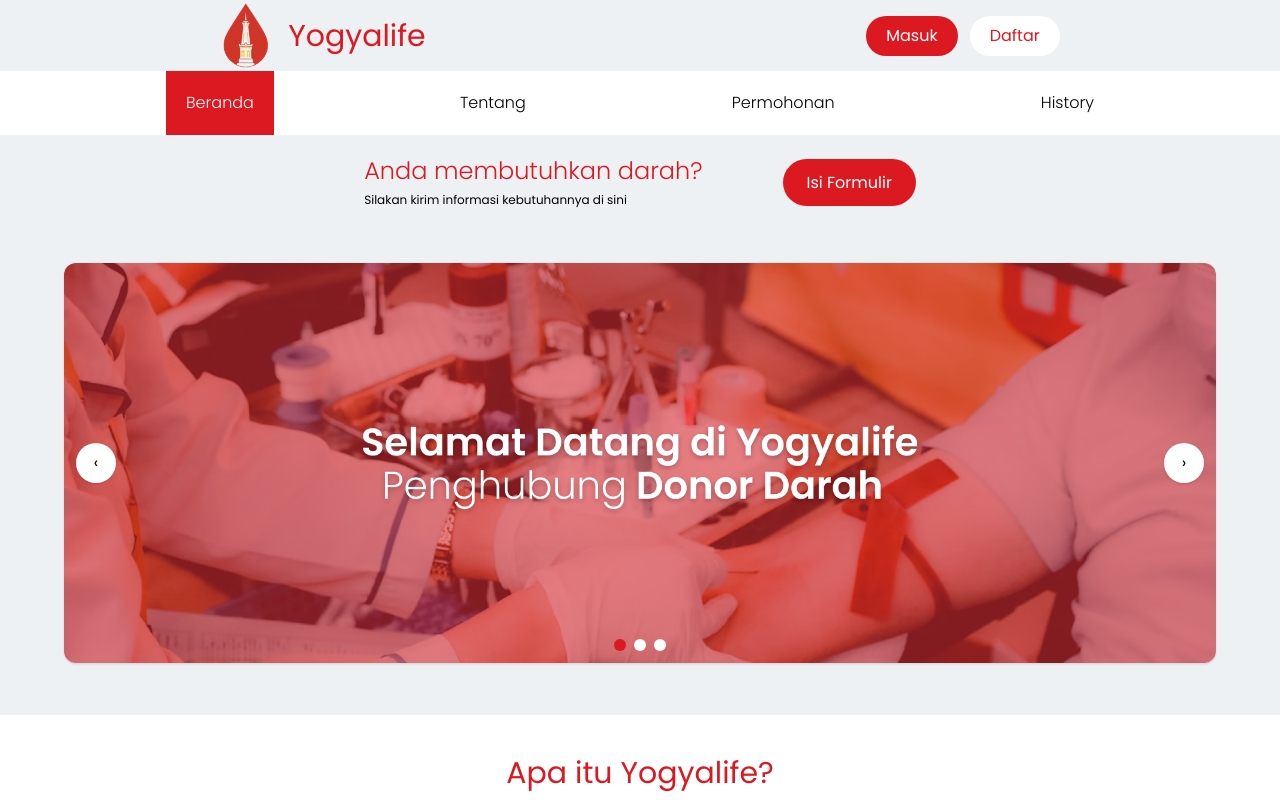
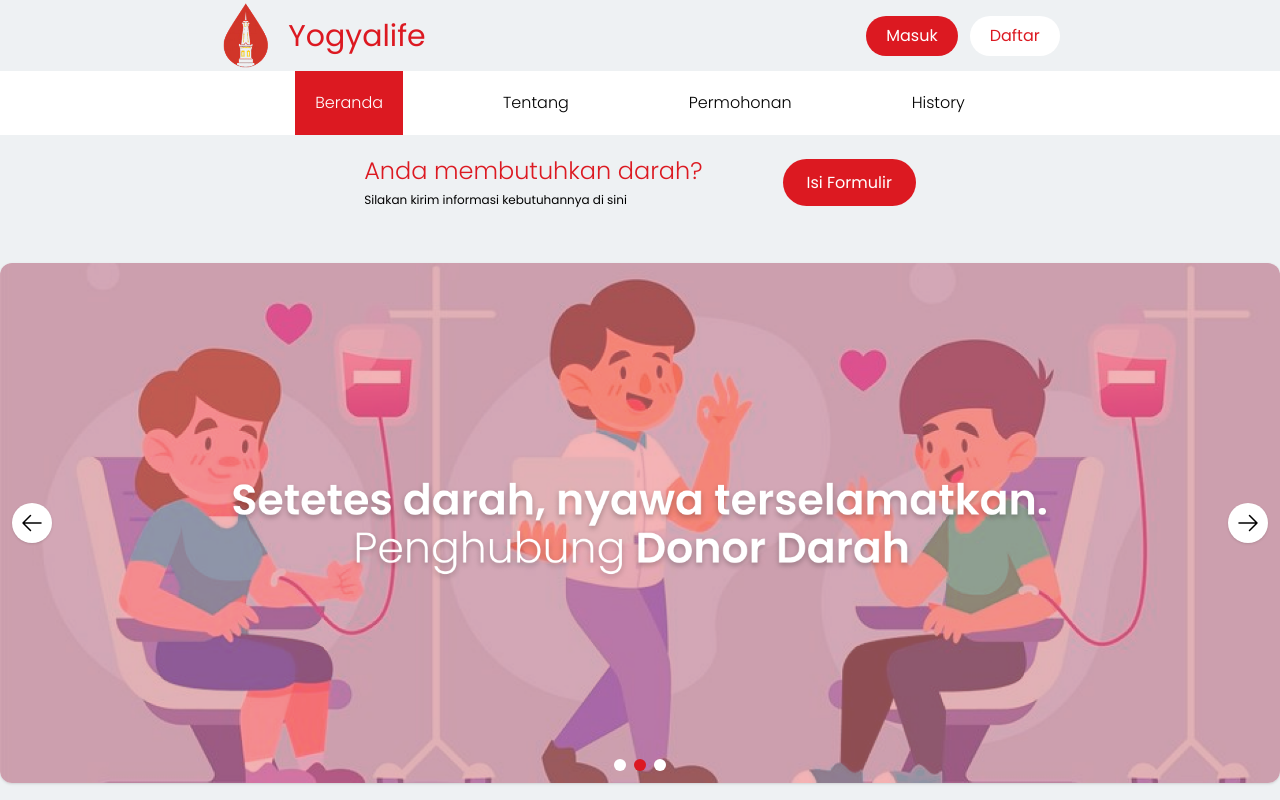
Before and after one commit to IlhamYuniar16/ProjectLomba, a Vue app in the folder frontend/vue-project/: page / in a window 1280 px wide. Shown: the top 800 px of the page. Built offline with nearby package versions, Linux system fonts and the light colour scheme.

Commit message:
Update Design

```diff
--- a/frontend/vue-project/src/layouts/UserLayouts.vue
+++ b/frontend/vue-project/src/layouts/UserLayouts.vue
@@ -1,11 +1,31 @@
 <script setup>
 import Footer from '@/components/Footer.vue';
 import { store, logout } from '@/stores/stores';
-import { ref } from 'vue';
+import { ref, onMounted, onBeforeUnmount } from 'vue';
 import { useRoute, useRouter } from 'vue-router';
 
 const openNavbar = ref(false)
 const route = useRoute()
+const isVisible = ref(false)
+
+function checkScroll() {
+  isVisible.value = window.scrollY > 1300
+}
+
+function scrollToTop() {
+  window.scrollTo({
+    top: 0,
+    behavior: "smooth"
+  })
+}
+
+onMounted(() => {
+  window.addEventListener("scroll", checkScroll)
+})
+
+onBeforeUnmount(() => {
+  window.removeEventListener("scroll", checkScroll)
+})
 
 const isActiveMenu = (path)=> {
     return route.path === path ? 'bg-primary text-white' : 'hover:bg-primary hover:text-bgColor'
@@ -38,7 +58,7 @@ const logoutUser = () => {
             <button @click="openNavbar = !openNavbar" class="md:hidden block"><svg xmlns="http://www.w3.org/2000/svg" fill="none" viewBox="0 0 24 24" stroke-width="1.5" stroke="currentColor" class="size-6 text-primary"><path stroke-linecap="round" stroke-linejoin="round" d="M3.75 6.75h16.5M3.75 12h16.5m-16.5 5.25h16.5" /></svg></button>
         </main>
         <main class="bg-bgColor md:block hidden">
-            <main class="bg-bgColor flex justify-evenly container m-auto">
+            <main class="bg-bgColor flex gap-20 justify-center container m-auto">
                 <router-link to="/" :class="isActiveMenu('/') " class=" py-5 px-5  font-light ">Beranda</router-link>
                 <router-link to="/tentang" :class="isActiveMenu('/tentang') " class="py-5 px-5 font-light">Tentang</router-link>
                 <router-link to="/permohonan" :class="isActiveMenu('/permohonan')" class="hover:bg-primary py-5 px-5 hover:text-bgColor font-light">Permohonan</router-link>
@@ -58,6 +78,10 @@ const logoutUser = () => {
             </main>
         </main>
         <router-view/>
+        <button v-if="isVisible" @click="scrollToTop" class="fixed bottom-6 animate-bounce right-6 bg-primary text-white px-4 py-4 rounded-full cursor-pointer shadow-xl transition-all duration-300 hover:scale-110"><svg xmlns="http://www.w3.org/2000/svg" fill="none" viewBox="0 0 24 24" stroke-width="1.5" stroke="currentColor" class="size-6">
+  <path stroke-linecap="round" stroke-linejoin="round" d="M4.5 10.5 12 3m0 0 7.5 7.5M12 3v18" />
+</svg>
+</button>
         <Footer/>
     </section>
 </template>
--- a/frontend/vue-project/src/views/HomePage.vue
+++ b/frontend/vue-project/src/views/HomePage.vue
@@ -12,7 +12,7 @@
             </main>
             <main class="mt-5 md:mx-0 mx-2">
             <div class="w-full flex justify-center items-center py-8 bg-secondary">
-              <div class="relative w-full max-w-6xl h-100 bg-white rounded-xl shadow overflow-hidden">
+              <div class="relative w-full max-w-7xl h-130 bg-white rounded-xl shadow overflow-hidden">
                 <div class="flex h-full transition-transform duration-500" :style="{ transform: `translateX(-${currentIndex * 100}%)` }">
                   <div
                     v-for="(slide, i) in slides"
@@ -27,15 +27,21 @@
                 </div>
                 <button
                   @click="prev"
-                  class="absolute top-1/2 left-3 -translate-y-1/2 bg-white w-10 h-10 rounded-full shadow flex items-center justify-center"
+                  class="absolute cursor-pointer top-1/2 left-3 -translate-y-1/2 bg-white w-10 h-10 rounded-full shadow flex items-center justify-center"
                 >
-                  ‹
+                  <svg xmlns="http://www.w3.org/2000/svg" fill="none" viewBox="0 0 24 24" stroke-width="1.5" stroke="currentColor" class="size-6">
+  <path stroke-linecap="round" stroke-linejoin="round" d="M10.5 19.5 3 12m0 0 7.5-7.5M3 12h18" />
+</svg>
+
                 </button>
                 <button
                   @click="next"
-                  class="absolute top-1/2 right-3 -translate-y-1/2 bg-white w-10 h-10 rounded-full shadow flex items-center justify-center"
+                  class="absolute top-1/2 right-3 cursor-pointer -translate-y-1/2 bg-white w-10 h-10 rounded-full shadow flex items-center justify-center"
                 >
-                  ›
+                  <svg xmlns="http://www.w3.org/2000/svg" fill="none" viewBox="0 0 24 24" stroke-width="1.5" stroke="currentColor" class="size-6">
+  <path stroke-linecap="round" stroke-linejoin="round" d="M13.5 4.5 21 12m0 0-7.5 7.5M21 12H3" />
+</svg>
+
                 </button>
 
                 <div class="absolute bottom-3 left-1/2 -translate-x-1/2 flex gap-2">
@@ -195,7 +201,7 @@
 </template>
 
 <script setup>
-import { ref } from 'vue'
+import { ref, onMounted, onBeforeUnmount } from 'vue'
 import { store, logout } from '../stores/stores'
 import { useRouter } from 'vue-router'
 import img1 from '../assets/img/iklan.png'
@@ -204,7 +210,9 @@ import img3 from '../assets/img/iklan3.png'
 import Navbar from '@/components/Navbar.vue'
 import Footer from '@/components/Footer.vue'
 
-const active = ref(0)
+const active = ref('Kebutuhan')
+const intervalTime = 3000
+let autoSlide
 const slides = [
   img1,
   img2,
@@ -221,4 +229,14 @@ function prev() {
   currentIndex.value = (currentIndex.value - 1 + slides.length) % slides.length
 }
 
+onMounted(() => {
+  autoSlide = setInterval(() => {
+    next()
+  }, intervalTime)
+})
+
+onBeforeUnmount(() => {
+  clearInterval(autoSlide)
+})
+
 </script>
```
Also changed, not shown: frontend/vue-project/src/views/HubungiPage.vue (added, +7 -0 lines).
